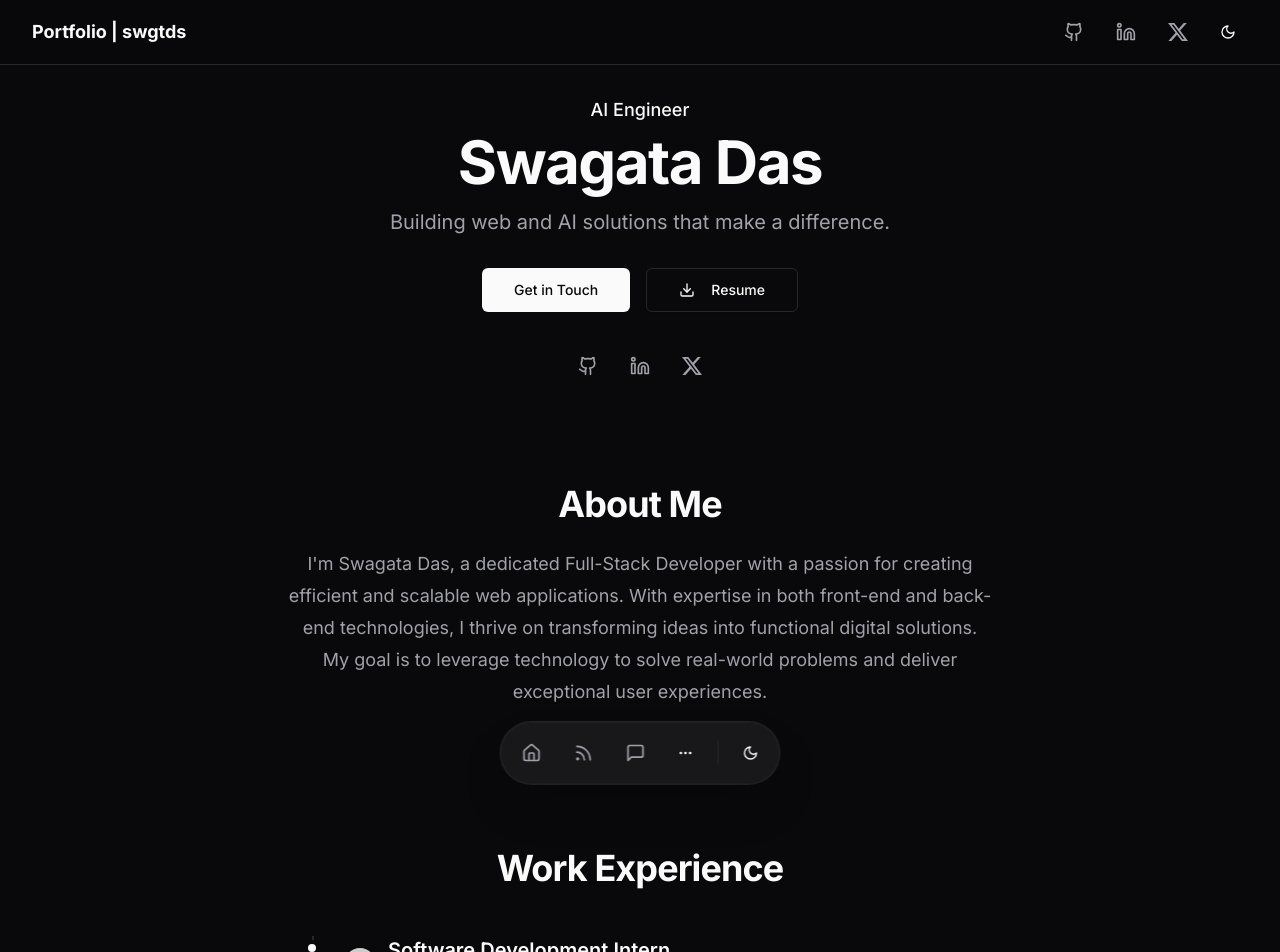
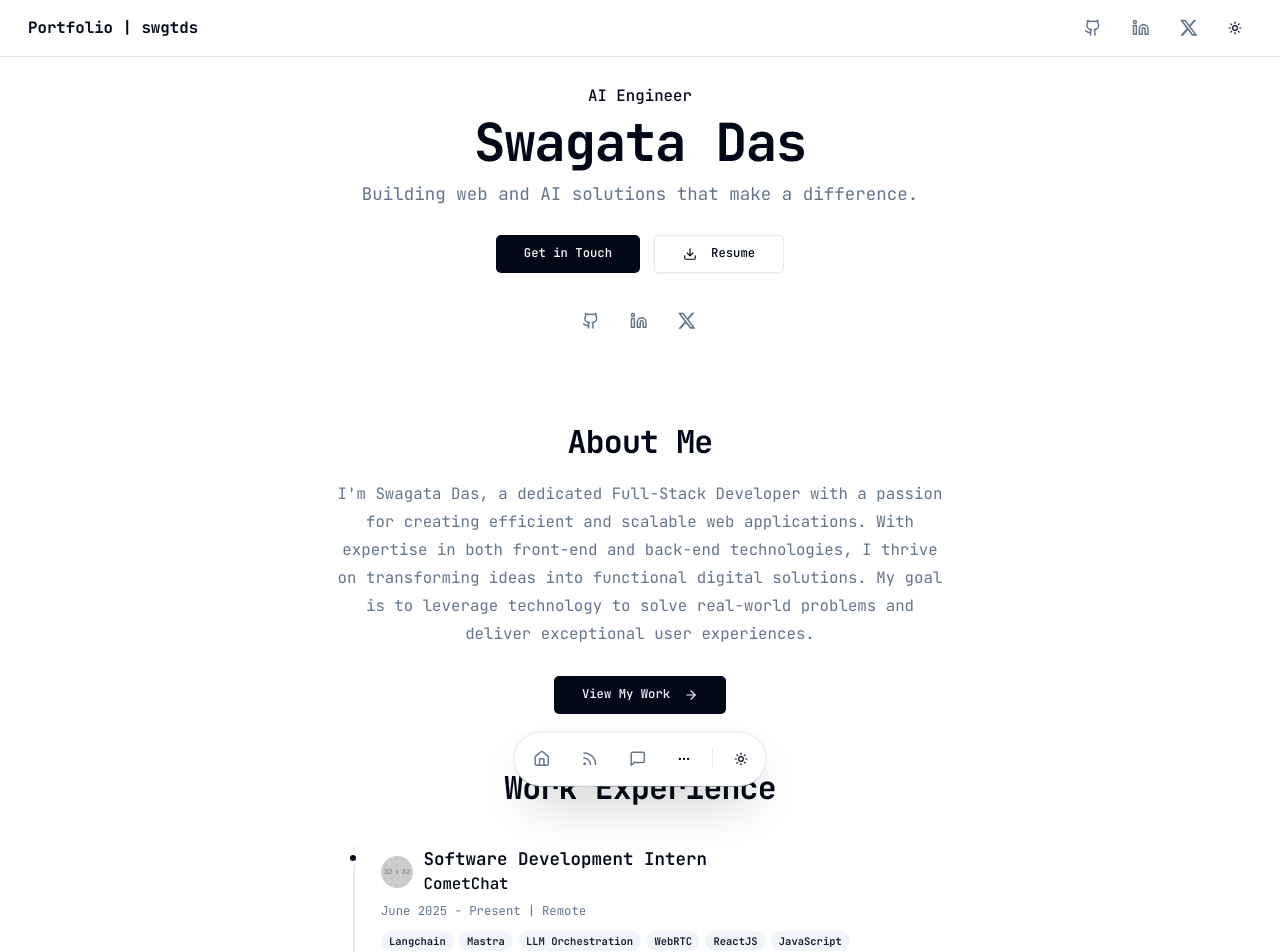
Before and after one commit to swgtds/portfolio-website, a Next.js app: page / in a window 1280 px wide. Shown: the top 952 px of the page. Built offline with nearby package versions, Linux system fonts and the light colour scheme.

Commit message:
chore[experience]: add location

```diff
--- a/src/app/globals.css
+++ b/src/app/globals.css
@@ -78,9 +78,11 @@
   }
   body {
     @apply bg-background text-foreground;
+    font-size: 14px; /* Slightly smaller base font size */
   }
   html {
     scroll-behavior: smooth;
+    font-size: 14px; /* Ensure consistent sizing */
   }
 }
 
--- a/src/app/layout.tsx
+++ b/src/app/layout.tsx
@@ -62,9 +62,9 @@ export default function RootLayout({
       <head>
         <link rel="preconnect" href="https://fonts.googleapis.com" />
         <link rel="preconnect" href="https://fonts.gstatic.com" crossOrigin="anonymous" />
-        <link href="https://fonts.googleapis.com/css2?family=Inter:wght@400;500;600;700&display=swap" rel="stylesheet" />
+        <link href="https://fonts.googleapis.com/css2?family=JetBrains+Mono:ital,wght@0,400;0,500;0,600;0,700;1,400;1,500;1,600;1,700&display=swap" rel="stylesheet" />
       </head>
-      <body className="font-body antialiased min-h-screen bg-background text-foreground transition-colors duration-300">
+      <body className="font-mono antialiased min-h-screen bg-background text-foreground transition-colors duration-300">
         <CustomThemeProvider>
           <Header />
           <ScrollProgress />
--- a/src/components/sections/experience.tsx
+++ b/src/components/sections/experience.tsx
@@ -52,7 +52,15 @@ export default function Experience() {
                     </div>
                   </div>
 
-                  <p className="text-sm text-muted-foreground mb-3">{item.period}</p>
+                  <p className="text-sm text-muted-foreground mb-3">
+                    {item.period}
+                    {item.location && (
+                      <>
+                        <span className="mx-2">|</span>
+                        {item.location}
+                      </>
+                    )}
+                  </p>
 
                   {item.tags && item.tags.length > 0 && (
                     <div className="flex flex-wrap gap-1.5 mb-4">
--- a/src/components/theme-provider.tsx
+++ b/src/components/theme-provider.tsx
@@ -8,7 +8,7 @@ export function CustomThemeProvider({ children }: { children: React.ReactNode })
   return (
     <NextThemesProvider
       attribute="class"
-      defaultTheme="dark"
+      defaultTheme="light"
       enableSystem
     >
       {children}
--- a/src/lib/data.ts
+++ b/src/lib/data.ts
@@ -128,6 +128,7 @@ export const experience: Experience[] = [
     role: "Software Development Intern",
     company: "CometChat",
     period: "June 2025 - Present",
+    location: "Remote",
     logo: "https://placehold.co/32x32/212529/0ea5e9/png?text=C",
     tags: ["Langchain", "Mastra", "LLM Orchestration", "WebRTC", "ReactJS", "JavaScript"],
     description: [
@@ -142,6 +143,7 @@ export const experience: Experience[] = [
     role: "Open Source Contributor",
     company: "Rocket.Chat",
     period: "February 2025 - April 2025",
+    location: "Remote",
     logo: "https://placehold.co/32x32/212529/22c55e/png?text=R",
     tags: ["TypeScript", "Sequelize", "LLM Applications", "Node.js", "Webhooks"],
     description: [
--- a/src/lib/types.ts
+++ b/src/lib/types.ts
@@ -69,6 +69,7 @@ export type Experience = {
   description: string[];
   logo?: string;
   tags?: string[];
+  location?: string;
 };
 
 export type Achievement = {
--- a/tailwind.config.ts
+++ b/tailwind.config.ts
@@ -17,9 +17,11 @@ export default {
     },
     extend: {
       fontFamily: {
-        body: ['Inter', 'sans-serif'],
-        headline: ['Inter', 'sans-serif'],
-        code: ['monospace'],
+        body: ['JetBrains Mono', 'monospace'],
+        headline: ['JetBrains Mono', 'monospace'],
+        code: ['JetBrains Mono', 'monospace'],
+        sans: ['JetBrains Mono', 'monospace'],
+        mono: ['JetBrains Mono', 'monospace'],
       },
       colors: {
         background: 'hsl(var(--background))',
```
